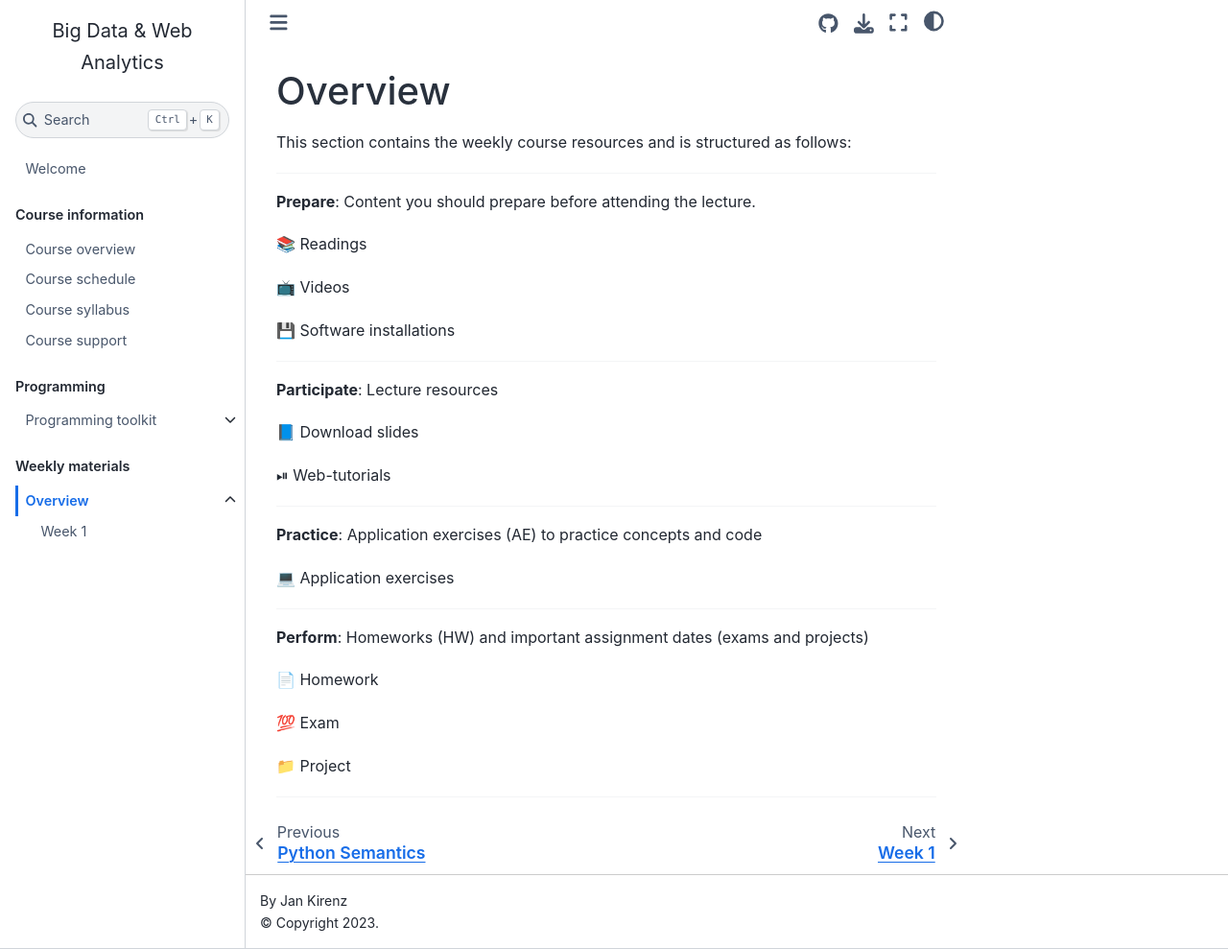
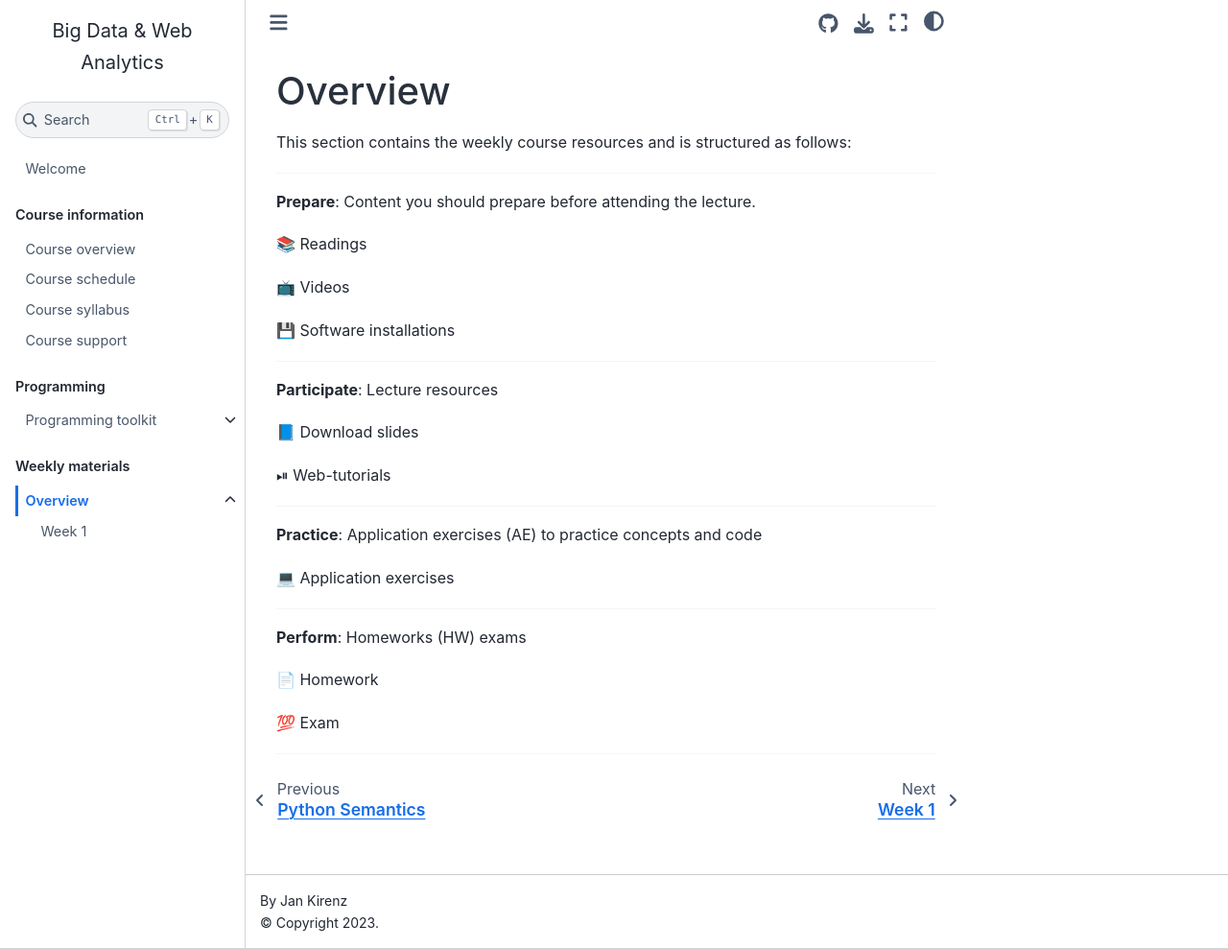
Before and after one commit to om2-ws22/website, a Jupyter Book: the page built from weeks/weeks-overview.md, in a window 1280 px wide and 989 px high. Shown: the whole window at 96% size. Built offline with Jupyter Book 1.0.4 settings and Sphinx 7.4.7 and the Sphinx Book theme 1.1.4, drawn with Linux system fonts in a browser that asks for light colours; comment, search, counter and statistics services are not loaded.

Commit message:
Update weeks-overview.md

```diff
--- a/weeks/weeks-overview.md
+++ b/weeks/weeks-overview.md
@@ -28,12 +28,10 @@ This section contains the weekly course resources and is structured as follows:
 
 ---
 
-**Perform**: Homeworks (HW) and important assignment dates (exams and projects)
+**Perform**: Homeworks (HW) exams
 
 📄 Homework
 
 💯 Exam
 
-📁 Project
-
 ---
```
